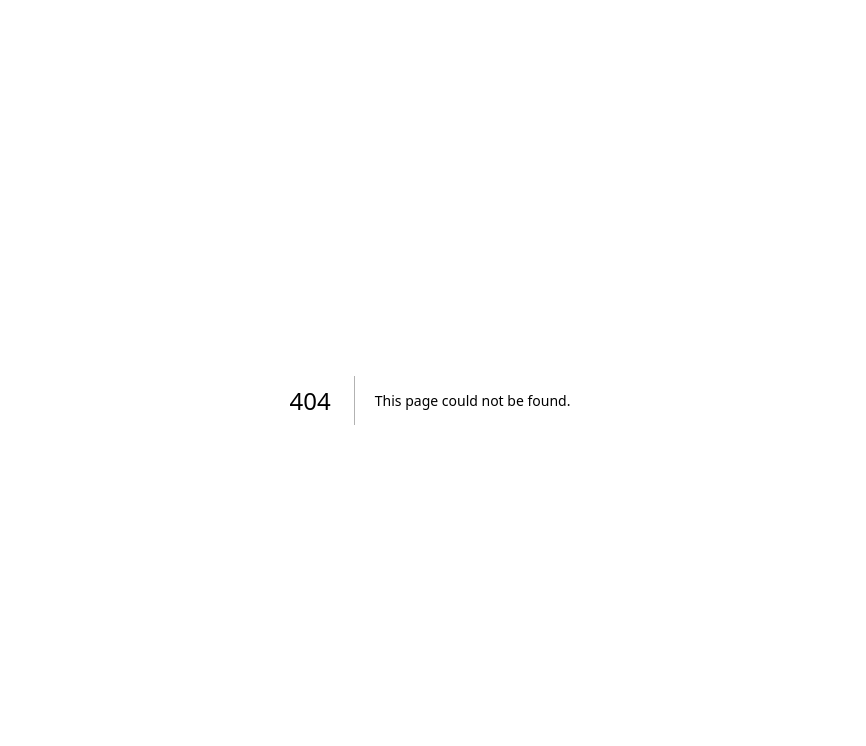
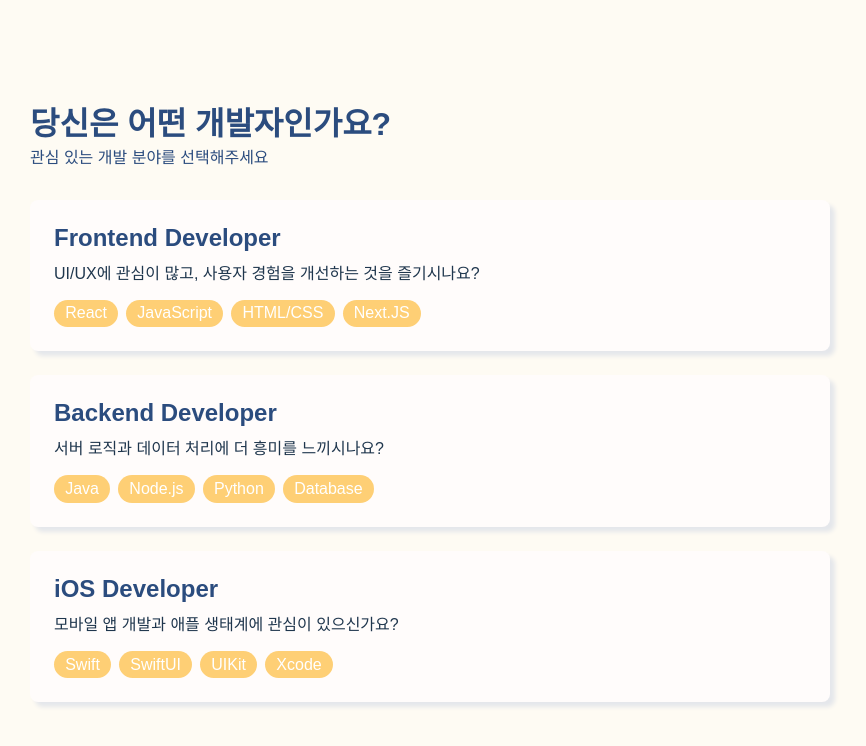
Before and after one commit to dmdeh/job-cracker, a Next.js app: page /selection/developer in a window 1280 px wide. Before the commit this address had no page. Shown: the top 746 px of the page, without its empty margins (210-1076 px from the left). Built offline with nearby package versions, Linux system fonts and the light colour scheme.

Commit message:
feat: 개발자 선택 페이지 화면 구현 #2

```diff
--- /dev/null
+++ b/src/app/components/DeveloperCard/DeveloperCard.module.css
@@ -0,0 +1,36 @@
+.card {
+  padding: 1.5rem;
+  border-radius: 0.5rem;
+  box-shadow: 5px 5px 4px #e5e7eb;
+  background-color: var(--color-cardBackground);
+}
+
+.header {
+  display: flex;
+  align-items: center;
+  gap: 0.5rem;
+  margin-bottom: 0.5rem;
+}
+
+.title {
+  font-weight: 600;
+  color: var(--color-main);
+}
+
+.description {
+  color: var(--color-text);
+  margin-bottom: 1rem;
+}
+
+.tagContainer {
+  display: flex;
+  flex-wrap: wrap;
+  gap: 0.5rem;
+}
+
+.tag {
+  padding: 0.3rem 0.7rem;
+  border-radius: 20px;
+  background-color: var(--color-type);
+  color: white;
+}
--- /dev/null
+++ b/src/app/components/DeveloperCard/DeveloperCard.tsx
@@ -0,0 +1,29 @@
+import styles from "./DeveloperCard.module.css";
+
+interface DeveloperCardProps {
+  title: string;
+  description: string;
+  technologies: string[];
+}
+
+export function DeveloperCard({
+  title,
+  description,
+  technologies,
+}: DeveloperCardProps) {
+  return (
+    <div className={styles.card}>
+      <div className={styles.header}>
+        <h2 className={styles.title}>{title}</h2>
+      </div>
+      <p className={styles.description}>{description}</p>
+      <div className={styles.tagContainer}>
+        {technologies.map((tech) => (
+          <span key={tech} className={styles.tag}>
+            {tech}
+          </span>
+        ))}
+      </div>
+    </div>
+  );
+}
--- /dev/null
+++ b/src/app/constants/developer.ts
@@ -0,0 +1,19 @@
+const developers = [
+  {
+    title: "Frontend Developer",
+    description: "UI/UX에 관심이 많고, 사용자 경험을 개선하는 것을 즐기시나요?",
+    technologies: ["React", "JavaScript", "HTML/CSS", "Next.JS"],
+  },
+  {
+    title: "Backend Developer",
+    description: "서버 로직과 데이터 처리에 더 흥미를 느끼시나요?",
+    technologies: ["Java", "Node.js", "Python", "Database"],
+  },
+  {
+    title: "iOS Developer",
+    description: "모바일 앱 개발과 애플 생태계에 관심이 있으신가요?",
+    technologies: ["Swift", "SwiftUI", "UIKit", "Xcode"],
+  },
+];
+
+export default developers;
--- /dev/null
+++ b/src/app/selection/developer/page.module.css
@@ -0,0 +1,19 @@
+.page {
+  height: 100vh;
+  display: flex;
+  flex-direction: column;
+  align-items: center;
+  justify-content: center;
+  gap: 2rem;
+}
+
+.header {
+  width: 100vh;
+  color: var(--color-main);
+}
+
+.grid {
+  width: 100vh;
+  display: grid;
+  gap: 1.5rem;
+}
--- /dev/null
+++ b/src/app/selection/developer/page.tsx
@@ -0,0 +1,21 @@
+"use client";
+
+import developers from "@/app/constants/developer";
+import styles from "./page.module.css";
+import { DeveloperCard } from "@/app/components/DeveloperCard/DeveloperCard";
+
+export default function Developer() {
+  return (
+    <div className={styles.page}>
+      <div className={styles.header}>
+        <h1>당신은 어떤 개발자인가요?</h1>
+        <p>관심 있는 개발 분야를 선택해주세요</p>
+      </div>
+      <div className={styles.grid}>
+        {developers.map((dev) => (
+          <DeveloperCard key={dev.title} {...dev} />
+        ))}
+      </div>
+    </div>
+  );
+}
```
